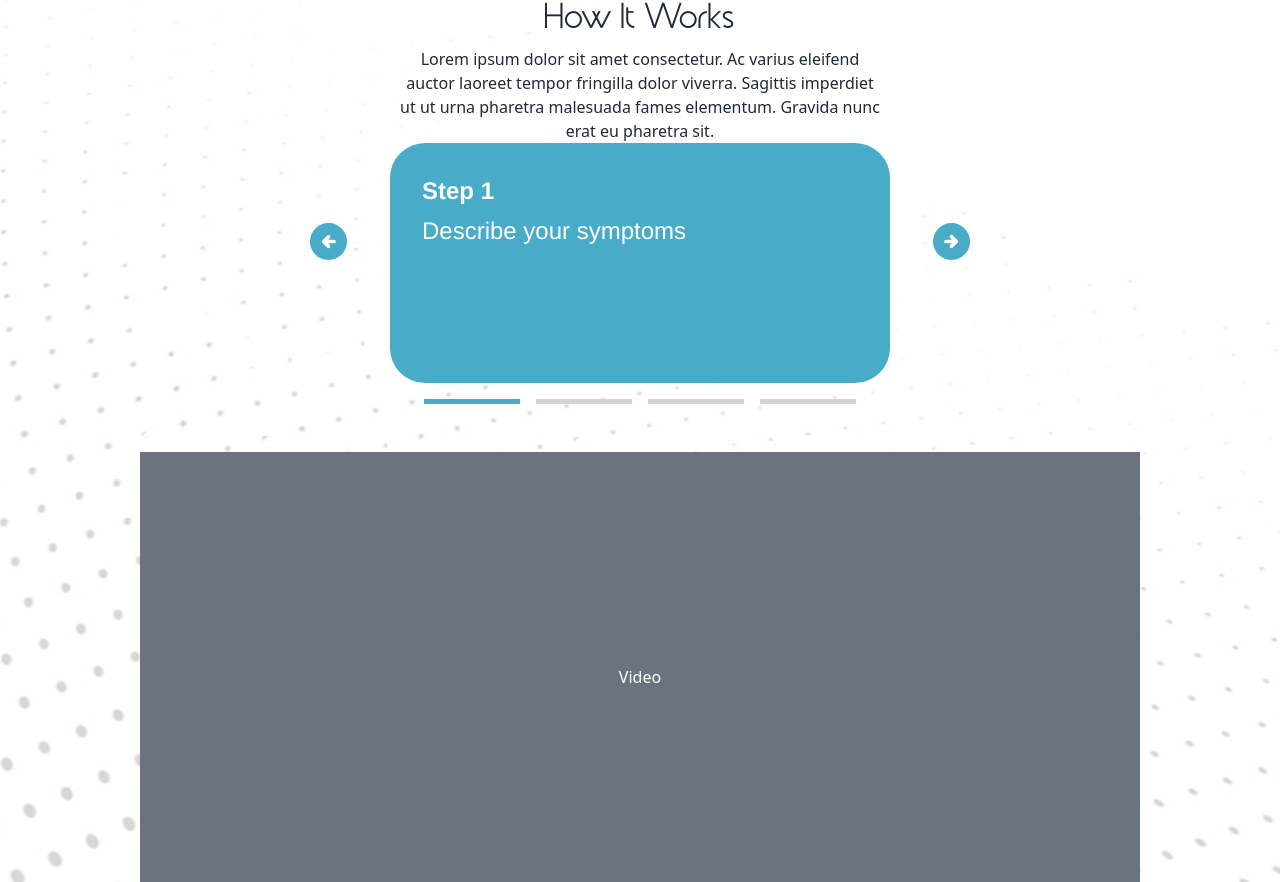
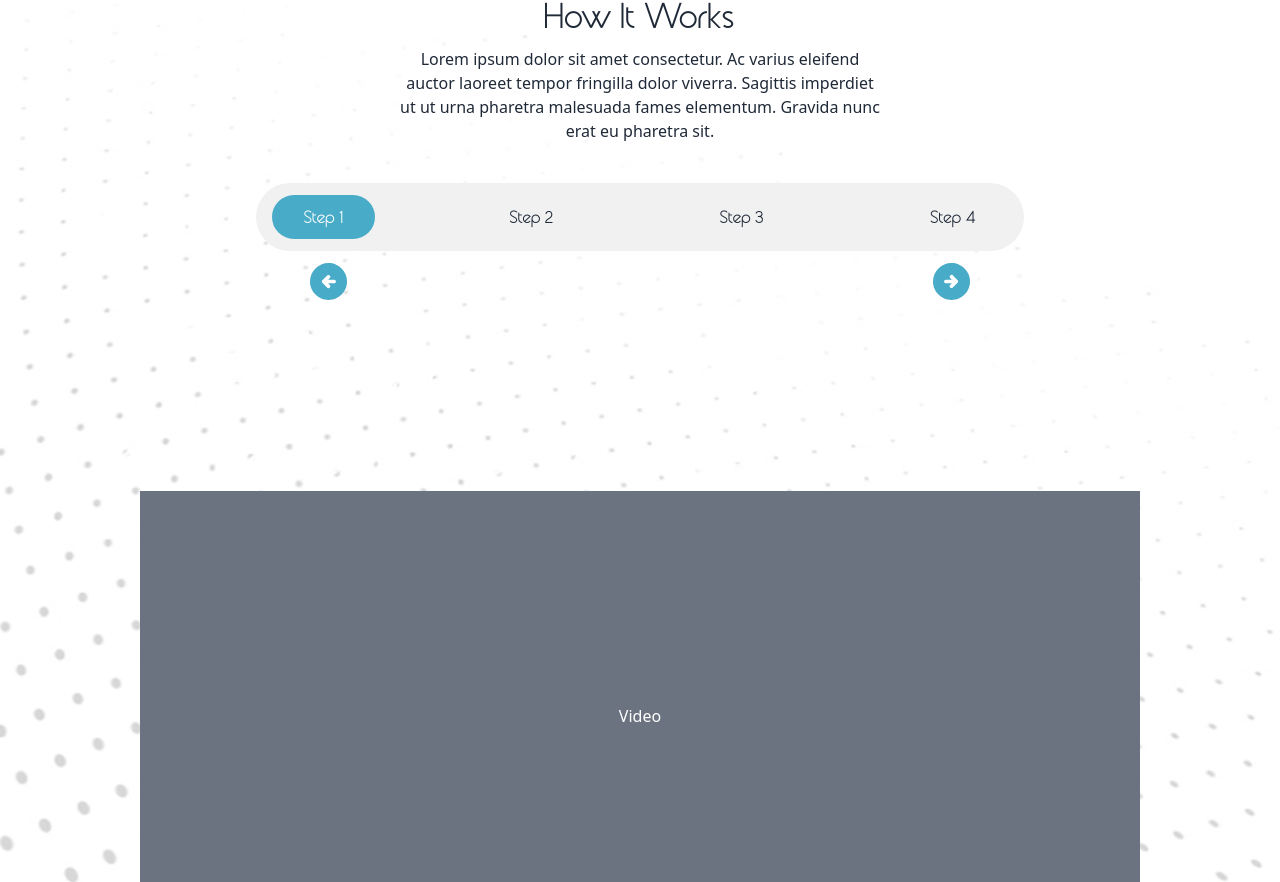
Before and after one commit to DenisLo-master/MdHub, a React (Vite) app: page / in a window 1280 px wide. Shown: the part 3112-3994 px from the top of the page. Built offline with nearby package versions, Linux system fonts and the light colour scheme.

Commit message:
changed the layout of slider

```diff
--- a/src/components/Slider.jsx
+++ b/src/components/Slider.jsx
@@ -4,7 +4,7 @@ import { ArrowIcon } from '../assets'
 const Slider = () => {
   const [currentSlide, setCurrentSlide] = useState(0)
   return (
-    <div>
+    <div className="w-full max-w-3xl mx-auto">
       <div className="w-full max-w-[500px] mx-auto relative">
         <button disabled={currentSlide > 2} onClick={() => setCurrentSlide(currentSlide + 1)} className="absolute top-20 -right-20">
           <ArrowIcon className="text-primary" />
@@ -13,32 +13,48 @@ const Slider = () => {
           <ArrowIcon className="text-primary transform rotate-180" />
         </button>
       </div>
-      <div className="w-full max-w-[500px] mx-auto overflow-hidden rounded-[35px]">
-        <div className={`flex transform transition-transform duration-300 ease-in-out text-2xl tracking-normal ${currentSlide === 0 ? "translate-x-0" : currentSlide === 1 ? "-translate-x-[375px] md:-translate-x-[500px]" : currentSlide === 2 ? "-translate-x-[750px] md:-translate-x-[1000px]" : "-translate-x-[1125px] md:-translate-x-[1500px]"} text-white font-body`}>
-          <div className="min-w-[375px] md:min-w-[500px] h-[240px] bg-primary p-6 md:p-8">
+      <div className="py-3 px-4 my-10 font-main text-lg flex justify-between space-x-4 w-full rounded-full bg-[#F1F1F1]">
+        <button
+          onClick={() => setCurrentSlide(0)}
+          className={`transition-colors ease-in duration-200 px-8 py-2 rounded-full ${currentSlide === 0 ? "bg-primary text-white" : "bg-[#F1F1F1] text-gray-800"}`}>
+          Step 1
+        </button>
+        <button
+          onClick={() => setCurrentSlide(1)}
+          className={`transition-colors ease-in duration-200 px-8 py-2 rounded-full ${currentSlide === 1 ? "bg-primary text-white" : "bg-[#F1F1F1] text-gray-800"}`}>
+          Step 2
+        </button>
+        <button
+          onClick={() => setCurrentSlide(2)}
+          className={`transition-colors ease-in duration-200 px-8 py-2 rounded-full ${currentSlide === 2 ? "bg-primary text-white" : "bg-[#F1F1F1] text-gray-800"}`}>
+          Step 3
+        </button>
+        <button
+          onClick={() => setCurrentSlide(3)}
+          className={`transition-colors ease-in duration-200 px-8 py-2 rounded-full ${currentSlide === 3 ? "bg-primary text-white" : "bg-[#F1F1F1] text-gray-800"}`}>
+          Step 4
+        </button>
+      </div>
+      <div className="w-full max-w-3xl mx-auto overflow-hidden rounded-[35px]">
+        <div className={`w-full flex transform transition-transform duration-300 ease-in-out text-2xl tracking-normal ${currentSlide === 0 ? "translate-x-0" : currentSlide === 1 ? "-translate-x-[375px] md:-translate-x-[768px]" : currentSlide === 2 ? "-translate-x-[750px] md:-translate-x-[1536px]" : "-translate-x-[1125px] md:-translate-x-[2304px]"} text-white font-body`}>
+          <div className="min-w-[375px] md:min-w-[768px] p-6 md:p-8">
             <h2 className="font-semibold pb-2">Step 1</h2>
             <p className="font-light">Describe your symptoms</p>
           </div>
-          <div className="min-w-[375px] md:min-w-[500px] h-[240px] bg-primary p-6 md:p-8">
+          <div className="min-w-[375px] md:min-w-[768px] bg-primary p-6 md:p-8">
             <h2 className="font-semibold pb-2">Step 2</h2>
             <p className="font-light">Chat with a medical professional</p>
           </div>
-          <div className="min-w-[375px] md:min-w-[500px] h-[240px] bg-primary p-6 md:p-8">
+          <div className="min-w-[375px] md:min-w-[768px] bg-primary p-6 md:p-8">
             <h2 className="font-semibold pb-2">Step 3</h2>
             <p className="font-light">Get a diagnosis, prescription, and
               if required, a lab requisition</p>
           </div>
-          <div className="min-w-[375px] md:min-w-[500px] h-[240px] bg-primary p-6 md:p-8">
+          <div className="min-w-[375px] md:min-w-[768px] bg-primary p-6 md:p-8">
             <h2 className="font-semibold pb-2">Step 4</h2>
             <p className="font-light">Utilize our services to get treatment, online pharmacy, mobile nurse, or lab testing</p>
           </div>
         </div>
-      </div>
-      <div className="flex justify-center space-x-4 py-4">
-        <span onClick={() => setCurrentSlide(0)} className={`h-[5px] w-24 transition-colors ease-in duration-200 ${currentSlide === 0 ? "bg-primary" : "bg-gray-300"}`} />
-        <span onClick={() => setCurrentSlide(1)} className={`h-[5px] w-24 transition-colors ease-in duration-200 ${currentSlide === 1 ? "bg-primary" : "bg-gray-300"}`} />
-        <span onClick={() => setCurrentSlide(2)} className={`h-[5px] w-24 transition-colors ease-in duration-200 ${currentSlide === 2 ? "bg-primary" : "bg-gray-300"}`} />
-        <span onClick={() => setCurrentSlide(3)} className={`h-[5px] w-24 transition-colors ease-in duration-200 ${currentSlide === 3 ? "bg-primary" : "bg-gray-300"}`} />
       </div>
     </div>
   )
```
